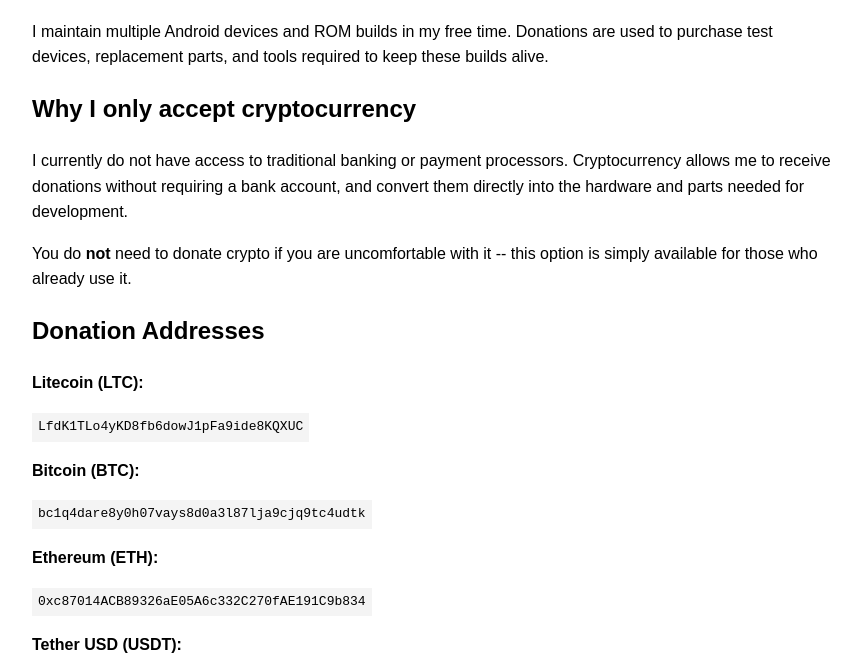
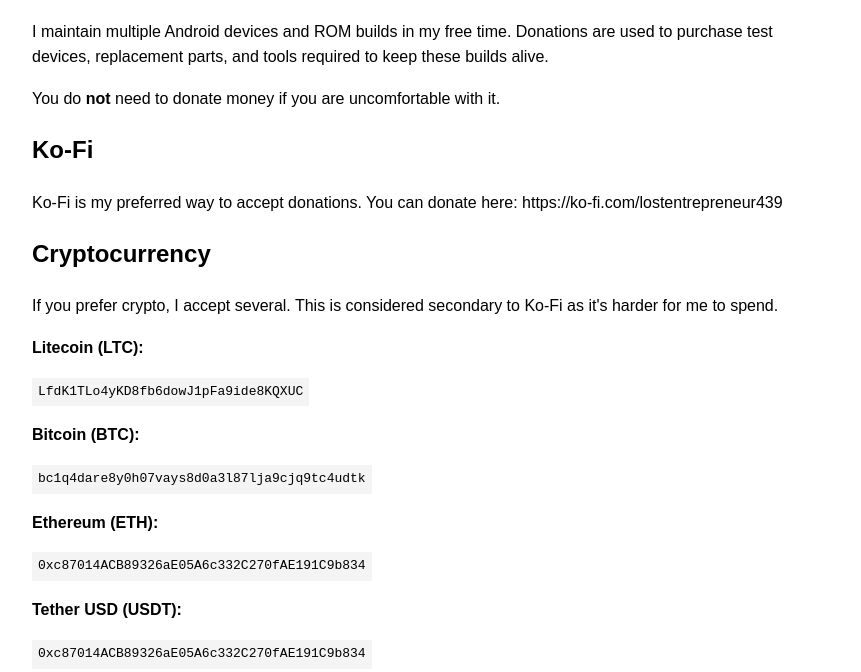
Before and after one commit to Lost-Entrepreneur439/Lost-Entrepreneur439.github.io, a plain HTML site: page index.html in a window 1280 px wide. Shown: the part 94-766 px from the top of the page, without its empty margins (208-1069 px from the left). Drawn offline with Linux system fonts and the light colour scheme.

Commit message:
i now have kofi weeeee

```diff
--- a/index.html
+++ b/index.html
@@ -28,18 +28,20 @@ I maintain multiple Android devices and ROM builds in my free time.
 Donations are used to purchase test devices, replacement parts, and tools required to keep these builds alive.
 </p>
 
-<h2>Why I only accept cryptocurrency</h2>
+<p>
+You do <strong>not</strong> need to donate money if you are uncomfortable with it.
+</p>
+
+<h2>Ko-Fi</h2>
 
 <p>
-I currently do not have access to traditional banking or payment processors.
-Cryptocurrency allows me to receive donations without requiring a bank account, and convert them directly into the hardware and parts needed for development.
+Ko-Fi is my preferred way to accept donations. You can donate here: https://ko-fi.com/lostentrepreneur439
 </p>
 
+<h2>Cryptocurrency</h2>
+
 <p>
-You do <strong>not</strong> need to donate crypto if you are uncomfortable with it -- this option is simply available for those who already use it.
-</p>
-
-<h2>Donation Addresses</h2>
+If you prefer crypto, I accept several. This is considered secondary to Ko-Fi as it's harder for me to spend.
 
 <p><strong>Litecoin (LTC):</strong></p>
 <code>LfdK1TLo4yKD8fb6dowJ1pFa9ide8KQXUC</code>
@@ -92,9 +94,8 @@ You do <strong>not</strong> need to donate crypto if you are uncomfortable with
 <p><strong>XO Cash (XO):</strong></p>
 <code>BZqsx3QqikjeCVfz9MJQhyufmopWBVNXZrem63oWcDas</code>
 
-<h2>My preferred crypto isn't here!</h2>
 <p>
-I can set up an address for your preferred crypto! Please email me at evelynt@lineageos.org.
+If your preferred crypto isn't here, I can set up an address for your preferred crypto. Please email me at evelynt@lineageos.org.
 </p>
 
 <h2>Thank you</h2>
```
